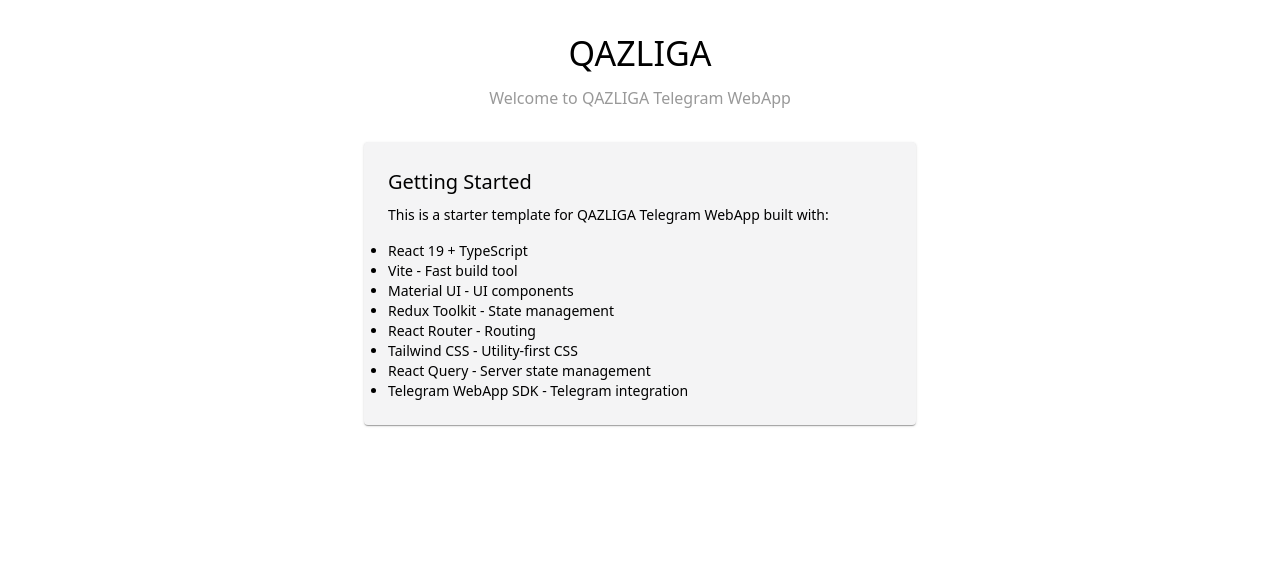
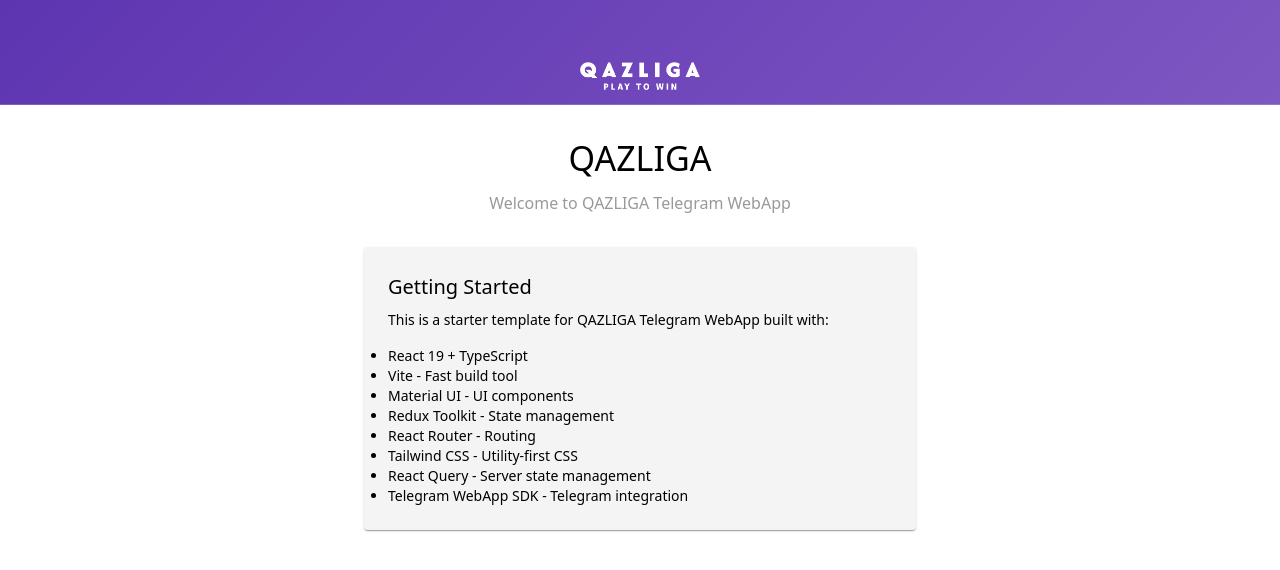
Before and after one commit to alinakassym/qazliga-webapp, a React (Vite) app: page / in a window 1280 px wide. Shown: the top 570 px of the page. Built offline with nearby package versions, Linux system fonts and the light colour scheme.

Commit message:
feat(header): add app header with logo and sponsors bar

```diff
--- a/src/App.tsx
+++ b/src/App.tsx
@@ -2,12 +2,14 @@
 import type { FC } from 'react';
 import { BrowserRouter as Router, Routes, Route } from 'react-router-dom';
 import { ThemeProvider } from '@mui/material/styles';
+import { Box } from '@mui/material';
 import CssBaseline from '@mui/material/CssBaseline';
 import { QueryClient, QueryClientProvider } from '@tanstack/react-query';
 import { Provider } from 'react-redux';
 import { store } from '@/store';
 import { createAppTheme } from '@/theme';
 import { getTelegramWebApp, getTelegramColorScheme } from '@/utils/telegram';
+import { Header } from '@/components/Header';
 import HomePage from '@/pages/HomePage';
 
 const queryClient = new QueryClient({
@@ -38,9 +40,14 @@
         <ThemeProvider theme={theme}>
           <CssBaseline />
           <Router>
-            <Routes>
-              <Route path="/" element={<HomePage />} />
-            </Routes>
+            <Box sx={{ minHeight: '100vh', display: 'flex', flexDirection: 'column' }}>
+              <Header />
+              <Box component="main" sx={{ flexGrow: 1 }}>
+                <Routes>
+                  <Route path="/" element={<HomePage />} />
+                </Routes>
+              </Box>
+            </Box>
           </Router>
         </ThemeProvider>
       </QueryClientProvider>
--- a/src/components/ExampleComponent.tsx
+++ /dev/null
@@ -1,19 +0,0 @@
-import type { FC } from 'react';
-import { Button, Box } from '@mui/material';
-
-interface ExampleComponentProps {
-  title: string;
-  onClick?: () => void;
-}
-
-const ExampleComponent: FC<ExampleComponentProps> = ({ title, onClick }) => {
-  return (
-    <Box sx={{ p: 2 }}>
-      <Button variant="contained" onClick={onClick} fullWidth>
-        {title}
-      </Button>
-    </Box>
-  );
-};
-
-export default ExampleComponent;
--- /dev/null
+++ b/src/components/Header/Header.tsx
@@ -0,0 +1,58 @@
+import type { FC } from 'react';
+import { AppBar, Box, Container, Toolbar, useTheme } from '@mui/material';
+import { SponsorsBar } from './SponsorsBar';
+import logoUrl from '@/assets/qazliga-logo.png';
+
+interface HeaderProps {
+  showSponsors?: boolean;
+}
+
+const Header: FC<HeaderProps> = ({ showSponsors = false }) => {
+  const theme = useTheme();
+
+  return (
+    <AppBar
+      position="sticky"
+      elevation={0}
+      sx={{
+        background: `linear-gradient(135deg, ${theme.palette.mode === 'dark' ? '#4a148c 0%, #7b1fa2 100%' : '#5e35b1 0%, #7e57c2 100%'})`,
+        borderBottom: `1px solid ${theme.palette.mode === 'dark' ? 'rgba(255,255,255,0.1)' : 'rgba(255,255,255,0.2)'}`,
+      }}
+    >
+      <Container maxWidth="lg">
+        <Toolbar
+          disableGutters
+          sx={{
+            minHeight: { xs: '64px', sm: '70px' },
+            pt: 6,
+          }}
+        >
+          <Box
+            sx={{
+              display: 'flex',
+              alignItems: 'center',
+              justifyContent: 'center',
+              width: '100%',
+            }}
+          >
+            <Box
+              component="img"
+              src={logoUrl}
+              alt="QAZLIGA"
+              sx={{
+                height: { xs: 48, sm: 56 },
+                width: 'auto',
+                maxWidth: '120px',
+                objectFit: 'contain',
+              }}
+            />
+          </Box>
+        </Toolbar>
+
+        {showSponsors && <SponsorsBar />}
+      </Container>
+    </AppBar>
+  );
+};
+
+export default Header;
--- /dev/null
+++ b/src/components/Header/SponsorsBar.tsx
@@ -0,0 +1,87 @@
+import type { FC } from 'react';
+import { Box, useTheme } from '@mui/material';
+import type { Sponsor } from '@/types';
+
+// Placeholder sponsors - replace with real data from API or props
+const sponsors: Sponsor[] = [
+  {
+    id: '1',
+    name: 'KMFF',
+    logo: 'https://via.placeholder.com/80x40/5e35b1/ffffff?text=KMFF',
+  },
+  {
+    id: '2',
+    name: 'WMF',
+    logo: 'https://via.placeholder.com/80x40/5e35b1/ffffff?text=WMF',
+  },
+  {
+    id: '3',
+    name: 'UEFA',
+    logo: 'https://via.placeholder.com/80x40/5e35b1/ffffff?text=UEFA',
+  },
+];
+
+interface SponsorsBarProps {
+  sponsorsList?: Sponsor[];
+}
+
+export const SponsorsBar: FC<SponsorsBarProps> = ({ sponsorsList = sponsors }) => {
+  const theme = useTheme();
+
+  if (!sponsorsList || sponsorsList.length === 0) {
+    return null;
+  }
+
+  return (
+    <Box
+      sx={{
+        display: 'flex',
+        alignItems: 'center',
+        justifyContent: 'center',
+        gap: { xs: 2, sm: 3, md: 4 },
+        py: 3,
+        px: 2,
+        flexWrap: 'wrap',
+      }}
+    >
+      {sponsorsList.map(sponsor => (
+        <Box
+          key={sponsor.id}
+          component={sponsor.url ? 'a' : 'div'}
+          href={sponsor.url}
+          target={sponsor.url ? '_blank' : undefined}
+          rel={sponsor.url ? 'noopener noreferrer' : undefined}
+          sx={{
+            display: 'flex',
+            alignItems: 'center',
+            justifyContent: 'center',
+            height: { xs: 32, sm: 40 },
+            opacity: 0.9,
+            transition: 'opacity 0.2s ease, transform 0.2s ease',
+            cursor: sponsor.url ? 'pointer' : 'default',
+            textDecoration: 'none',
+            '&:hover': sponsor.url
+              ? {
+                  opacity: 1,
+                  transform: 'scale(1.05)',
+                }
+              : {},
+          }}
+        >
+          <Box
+            component="img"
+            src={sponsor.logo}
+            alt={sponsor.name}
+            sx={{
+              height: '100%',
+              width: 'auto',
+              maxWidth: { xs: 60, sm: 80 },
+              objectFit: 'contain',
+              filter: theme.palette.mode === 'dark' ? 'brightness(1.1)' : 'brightness(1)',
+            }}
+          />
+        </Box>
+      ))}
+    </Box>
+  );
+};
--- /dev/null
+++ b/src/components/Header/index.ts
@@ -0,0 +1,2 @@
+export { default as Header } from './Header';
+export { SponsorsBar } from './SponsorsBar';
--- a/src/types/index.ts
+++ b/src/types/index.ts
@@ -16,3 +16,5 @@
 }
 
 export type LoadingState = 'idle' | 'loading' | 'succeeded' | 'failed';
+
+export * from './sponsors';
```
Also changed, not shown: src/types/sponsors.ts (added, +7 -0 lines), src/assets/qazliga-logo.png (added).
